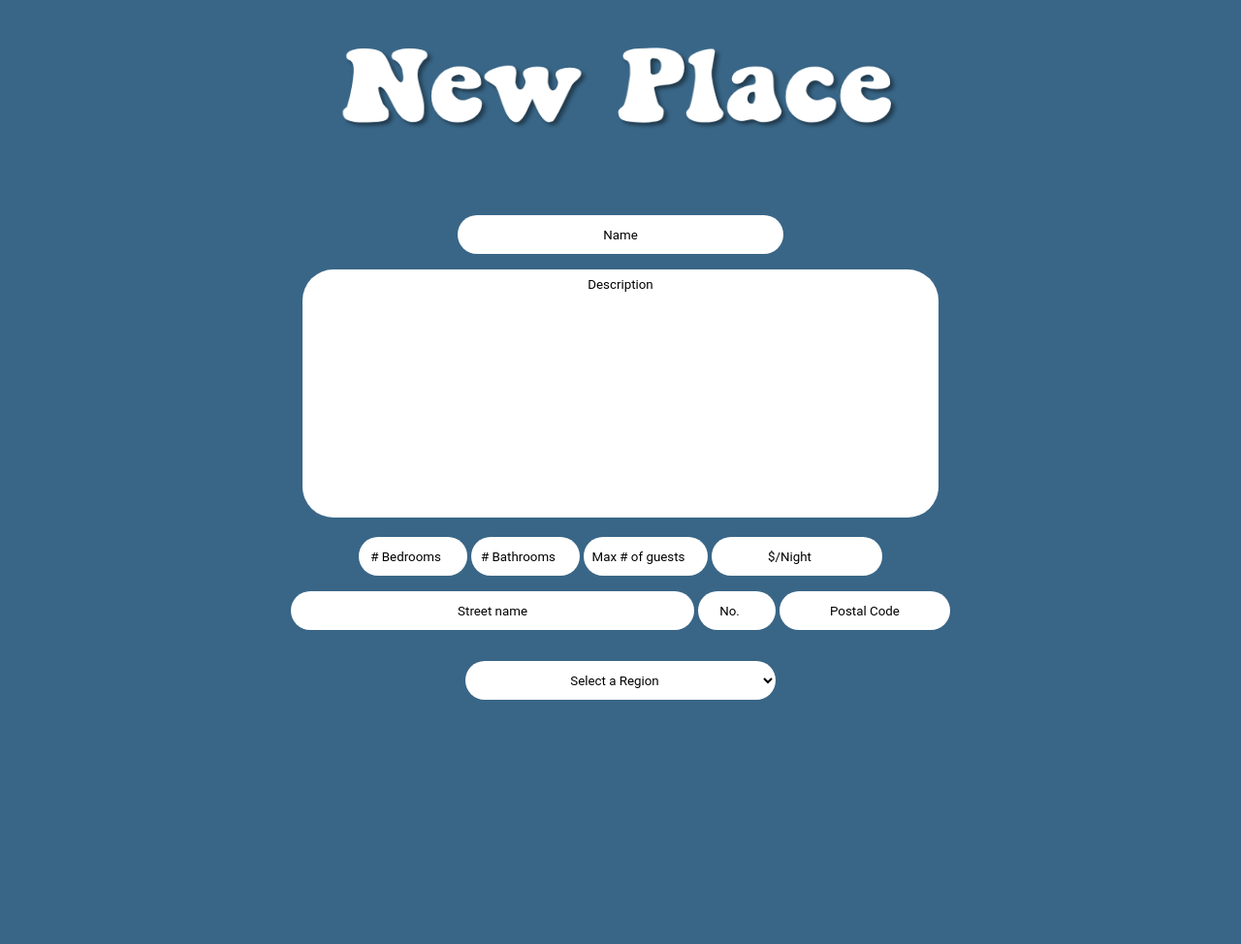
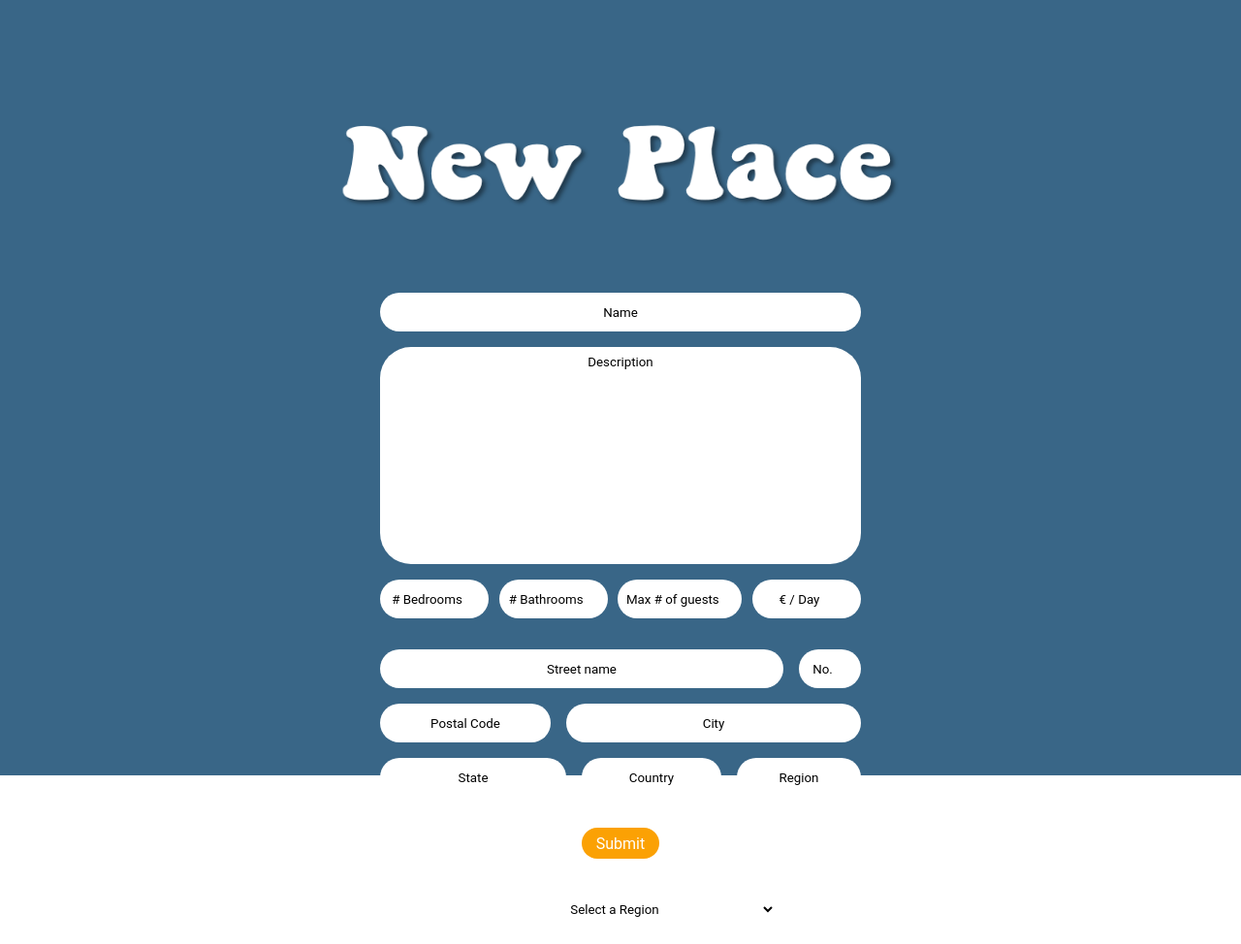
Before and after one commit to atomatir/ltw-feup-proj, a PHP site: page /pages/testpage.php in a window 1280 px wide. Shown: the whole page at 97% size. Before the commit the page ends 722 px from the top, so only its background shows below. Run offline with PHP 8.4, Linux system fonts and the light colour scheme; data comes from the database, SQL or seed files in the repository; both versions use the stored data as it was after the commit.

Commit message:
started with place form, google geocoding api integration

```diff
--- a/css/style.css
+++ b/css/style.css
@@ -265,16 +265,18 @@ body {
 
 
 /* PLACE FORM */
-#place-form-body{
+#outer-place-form{
     background-color:#396687;
+    color: white;
+    height: 80vh;
+    padding: 10vh 7vw;
     text-align: center;
-    color: white;
 }
 
 #place-form {
     display: block;
     margin: 0 auto;
-    max-width: 45em;
+    max-width: 45rem;
     height: 78vh;
 }
 
@@ -282,6 +284,13 @@ body {
     width: 100%;
     height:35%;
 }
+
+#place-div {
+    align-items: center;
+    display: flex;
+    flex-direction: column;
+}
+
 #place-form .input{
     text-align: center;
 }
@@ -292,19 +301,42 @@ body {
     margin: 1rem;
 }
 
+#place-name {
+    width: 30rem;
+}
+
 #place-form textarea{
-    height: 15rem;
-    width:40rem;
+    height: 13rem;
+    width: 30rem;
     resize: none;
+}
+
+#input-line {
+    display: flex;
+    justify-content: space-between;
+    width: 31rem;
 }
 
 #place-baths, #place-beds{width: 6rem;}
 #place-guests{width: 7rem;}
-#place-price{width: 10rem;}
+#place-price{width: 6rem;}
+
+#address-div {
+    align-items: center;
+    display: flex;
+    flex-direction: column;
+    margin-top: 2vh;
+}
+
 #place-lat, #place-long{display:none;}
 #place-street{width: 25rem;}
-#place-num{width: 4rem;}
+#place-num{width: 3rem;}
 #place-pcode{width: 10rem;}
+#place-city{width: 18rem;}
+
+#place-state{width: 11rem;}
+#place-country{width: 8rem;}
+#place-region{width: 7rem;}
 
 
 /* Profile */
--- /dev/null
+++ b/pages/host-page.php
@@ -0,0 +1,4 @@
+<?php
+    include_once('../templates/header.php');
+    include_once('../templates/place-form.php');
+    include_once('../templates/footer.php');
--- a/templates/header.php
+++ b/templates/header.php
@@ -19,7 +19,7 @@
       <nav class="menu">
         <ul>
           <li><a id="home-button"     href="../pages/home-page.php" class="nav_button">Home</a></li>
-          <li><a id="host-button"     href="" class="nav_button">Become a Host</a></li>
+          <li><a id="host-button"     href="../pages/host-page.php" class="nav_button">Become a Host</a></li>
 
           <?php if (isset($_SESSION['username'])) {
             include_once 'login-dropdown.php';
--- a/templates/place-form.php
+++ b/templates/place-form.php
@@ -1,21 +1,38 @@
-
-<form id="place-form" action="" method="post">
+<div id="outer-place-form">
+<form id="place-form" action="../pages/confirmHost.php" method="post">
   <img id="profile_img" src="../images/Imagem1.png" alt="profile picture">
   <div id="place-div">
-    <input    id="place-name"   type="text"   name="title"                class="input" placeholder="Name">
-    <textarea id="place-desc" name="desc" maxlength="450" cols="10" rows="10" class="input" placeholder="Description"></textarea>
-    <input    id="place-beds"   type="number" name="bedrooms"       min=0 class="input" placeholder="# Bedrooms">
-    <input    id="place-baths"  type="number" name="bathrooms"      min=0 class="input" placeholder="# Bathrooms">
-    <input    id="place-guests" type="number" name="max_guests"     min=1 class="input" placeholder="Max # of guests">
-    <input    id="place-price"  type="number" name="price_by_nigth" min=0 class="input" placeholder="$/Night">
+    <input    id="place-name"   type="text"   name="name"                class="input" placeholder="Name">
+    <textarea id="place-desc" name="desc" maxlength="500" cols="5" rows="5" class="input" placeholder="Description"></textarea>
+    <div id="input-line">
+        <input    id="place-beds"   type="number" name="bedrooms"       min="0" class="input" placeholder="# Bedrooms">
+        <input    id="place-baths"  type="number" name="bathrooms"      min="0" class="input" placeholder="# Bathrooms">
+        <input    id="place-guests" type="number" name="max_guests"     min="1" max="20" class="input" placeholder="Max # of guests">
+        <input    id="place-price"  type="number" name="price_by_night" min="1" max="200" class="input" placeholder="€ / Day">
+    </div>
+
   </div>
   <div id='address-div'>
     <input id="place-lat"   type="number" name="latitude"      class="input" placeholder="Latitude(?)">
-    <input id="place-long"  type="number" name="longitude"     class="input" placeholder="Longitude(?)">
-    <input id="place-street" type="text"   name="address"       class="input" placeholder="Street name">
-    <input id="place-num"   type="number" name="street_number" class="input" placeholder="No.">
-    <input id="place-pcode"  type="text" name="postal_code"   class="input" placeholder="Postal Code">
+	<input id="place-long"  type="number" name="longitude"     class="input" placeholder="Longitude(?)">
+	<div id="input-line">
+		<input id="place-street" type="text"   name="address"       class="input" placeholder="Street name">
+		<input id="place-num"   type="number" name="street_number" class="input" placeholder="No.">
+	</div>
+	<div id="input-line">
+		<input id="place-pcode"  type="text" name="postal_code"   class="input" placeholder="Postal Code">
+		<input id="place-city"  type="text" name="city"   class="input" placeholder="City">
+	</div>
+	<div id="input-line">
+		<input id="place-state"  type="text" name="state"   class="input" placeholder="State">
+		<input id="place-country"  type="text" name="country"   class="input" placeholder="Country">
+		<input id="place-region"  type="text" name="region"   class="input" placeholder="Region">
+	</div>
+
+	<input id="signup_button" type="submit" value="Submit" class="submit_button" />
 
   </div>
 
 </form>
+</div>
+<footer>
```
Also changed, not shown: pages/confirmHost.php (added, +87 -0 lines), database/database.db.
